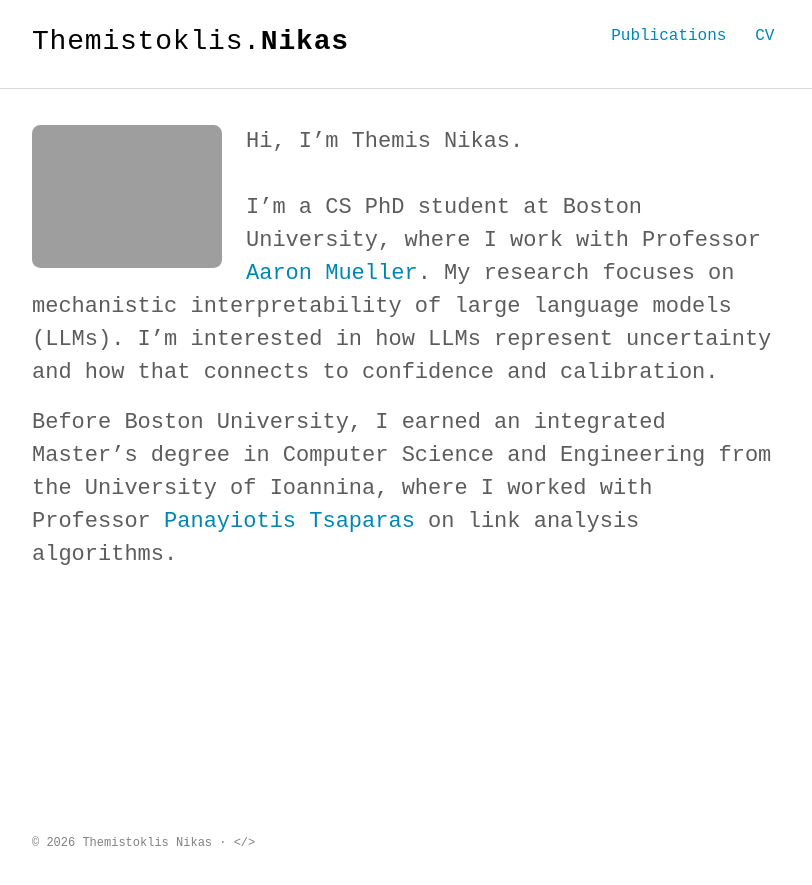
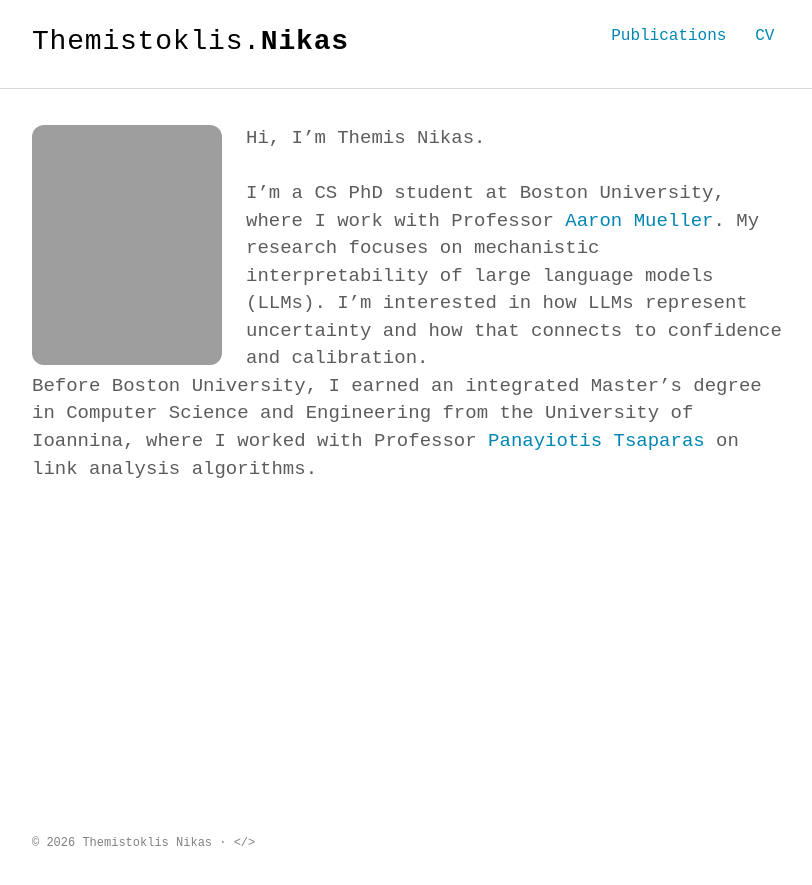
Before and after one commit to tnikas/tnikas.github.io, a Jekyll site: the page built from index.html, in a window 1280 px wide. Shown: the top 885 px of the page, without its empty margins (232-1044 px from the left). Built offline with Jekyll 4.4.1, drawn with Linux system fonts in a browser that asks for light colours; some web fonts are replaced.

Commit message:
Refactor intro section layout and update photo styling

```diff
--- a/_includes/intro.html
+++ b/_includes/intro.html
@@ -1,5 +1,6 @@
 <section class="intro">
   <div class="container">
+    <div class="intro-main">
       <figure class="intro-photo">
         <img src="{{ '/assets/images/author.jpg' | prepend: site.baseurl | prepend: site.url }}" alt="Portrait of Themistoklis Nikas">
       </figure>
@@ -11,6 +12,7 @@
         My research focuses on mechanistic interpretability of large language models (LLMs). I’m interested in how LLMs represent
         uncertainty and how that connects to confidence and calibration.
       </p>
+    </div>
 
     <p class="lead">
       Before Boston University, I earned an integrated Master’s degree in Computer Science and Engineering from the University of Ioannina,
--- a/assets/scss/_layout.scss
+++ b/assets/scss/_layout.scss
@@ -105,17 +105,34 @@ hr {
     padding-bottom: 0;
   }
 
+  .intro-main {
+    display: grid;
+    grid-template-columns: 190px minmax(0, 1fr);
+    column-gap: $base-spacing;
+    align-items: start;
+  }
+
+  p.lead {
+    font-size: rem(19);
+    line-height: 1.45;
+  }
+
+  .intro-main .lead {
+    margin-bottom: 0;
+  }
+
   .intro-photo {
-    float: left;
-    margin: 0 $base-spacing $small-spacing 0;
-    text-align: left;
+    margin: 0;
+    text-align: center;
   }
 
   .intro-photo img {
     display: block;
     width: 190px;
+    height: 240px;
     margin: 0;
-    border-radius: $base-border-radius;
+    border-radius: 12px;
+    object-fit: cover;
   }
 }
 
@@ -123,11 +140,6 @@ hr {
   .intro {
     > .container {
       max-width: 720px;
-    }
-
-    .intro-photo {
-      margin-right: $small-spacing;
-      margin-left: 0;
     }
   }
 }
@@ -138,15 +150,24 @@ hr {
       padding-top: $small-spacing;
     }
 
+    .intro-main {
+      display: block;
+    }
+
     .intro-photo {
-      float: none;
       margin: 0 auto $small-spacing auto;
       text-align: center;
     }
 
     .intro-photo img {
       width: 150px;
+      height: 185px;
       margin: 0 auto;
+    }
+
+    p.lead {
+      font-size: rem(18);
+      line-height: 1.5;
     }
   }
 }
```
Lines whose indentation alone changed are shown as unchanged.
